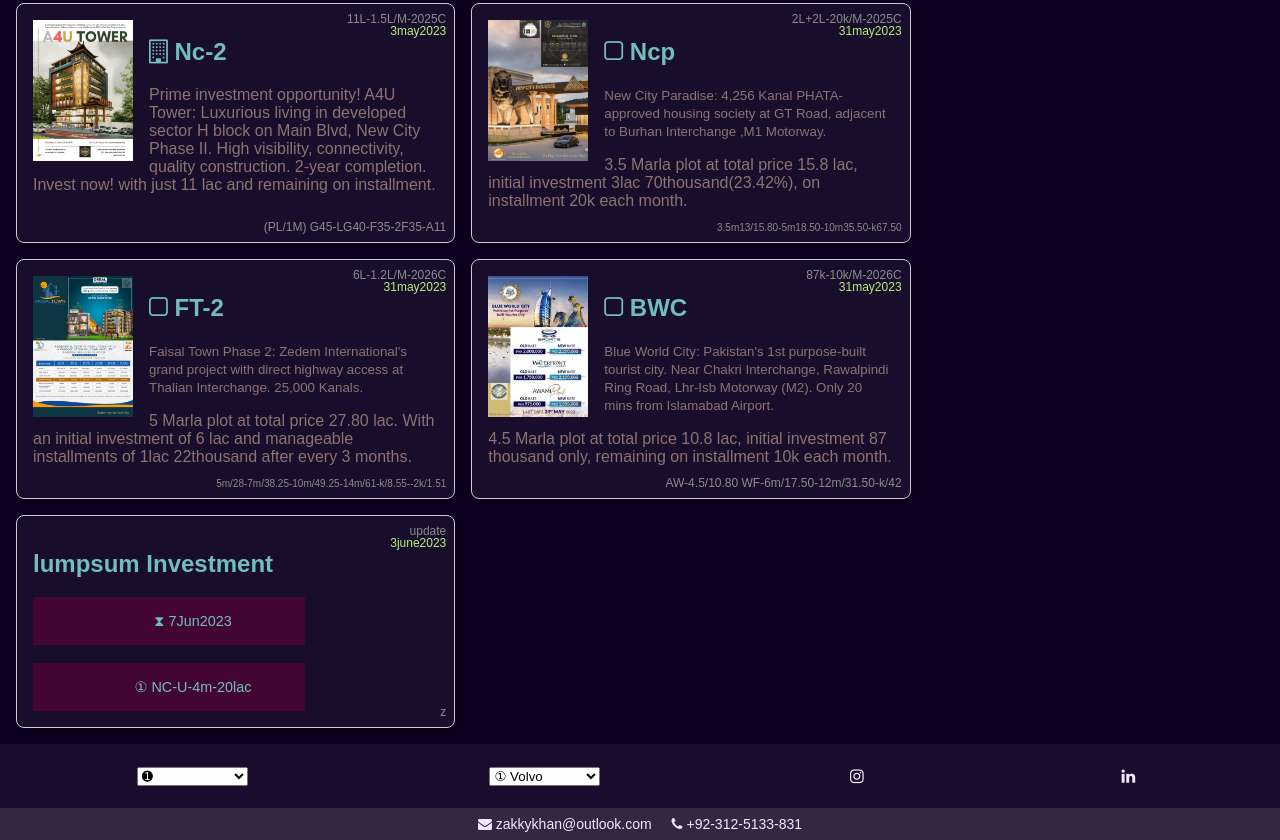
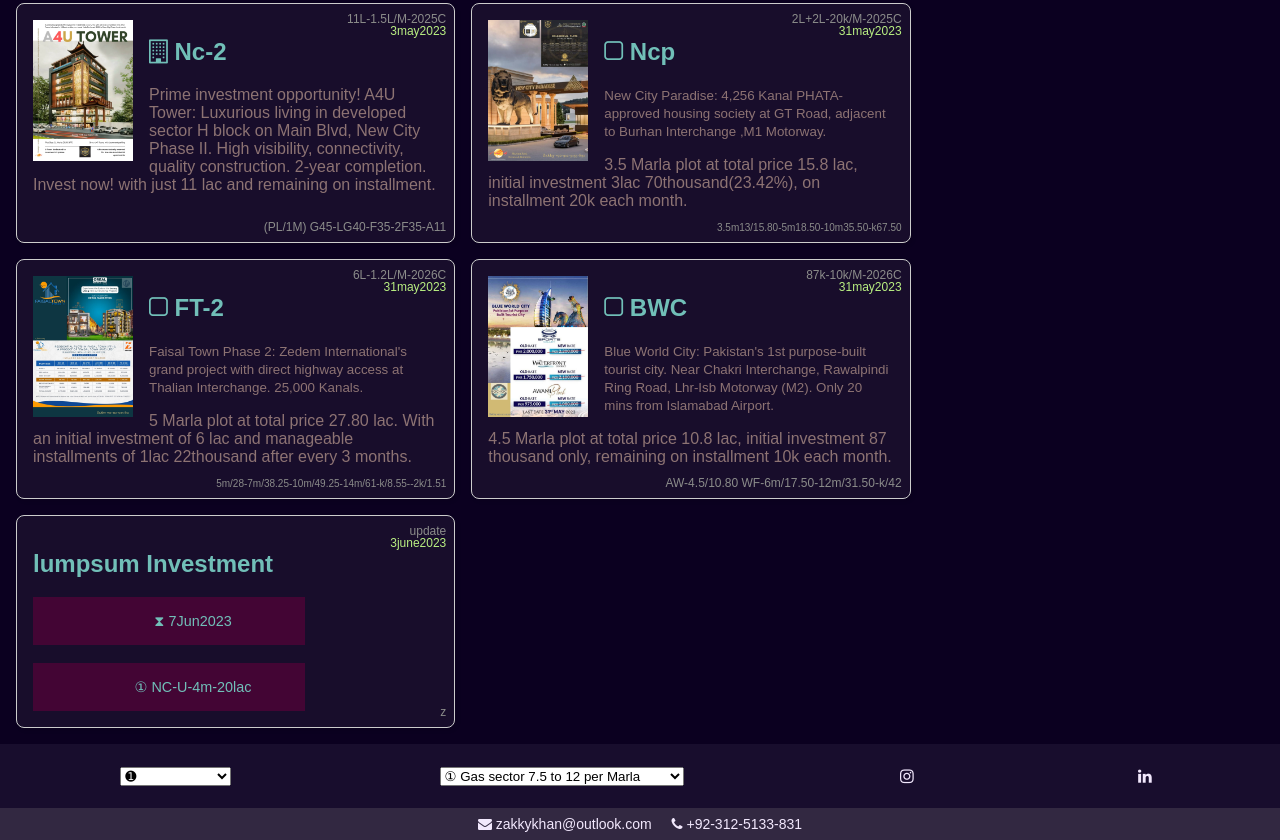
Before and after one commit to zakky-play-ground/bug-free-engine, a plain HTML site: page index.html in a window 1280 px wide. Shown: the part 956-1796 px from the top of the page. Drawn offline with Linux system fonts and the light colour scheme.

Commit message:
a to till Q Update index.html

```diff
--- a/index.html
+++ b/index.html
@@ -422,17 +422,21 @@ footer i {
 
 
       <select name="cars" id="cars">
-        <optgroup label="New-city2">
-          <option value="volvo">&#x2460; Volvo</option>
-          <option value="saab">&#x2461; Saab</option>
+        <optgroup label="New-city2-rates">
+          <option value="volvo">&#x2460; Gas sector 7.5 to 12 per Marla</option>
+          <option value="saab">&#x2461; Non gas 3.5 to 8 per Marla</option>
         </optgroup>
-        <optgroup label="AforU">
-          <option value="mercedes"> &#x2460; Mercedes</option>
-          <option value="audi">&#x2461; Audi</option>
-          <option value="audi">&#x2462; Audi</option>
-          <option value="audi">&#x2463; Audi</option>
-          <option value="audi">&#x2464; Audi</option>
-        </optgroup>
+        <optgroup label="A block community 9.5 to 11">
+          <option value="audi"> &#x2460 ;A block backside 5 to 7 </option>
+          <option value="audi">&#x2461; B block 9 to 11</option>
+          <option value="audi">&#x2462; C block 7.5 to 11</option>
+          <option value="audi">&#x2463; D block 7.5 to 11</option>
+          <option value="audi">&#x2464; E block big gas sector 11lac p/m</option>
+          <option value="audi">&#x2462; E ext. no gas</option>
+          <option value="audi">&#x2462; L block 12</option>
+            <option value="audi">&#x2462; H block 10</option>
+            <option value="audi">&#x2462; Q ext. 3 Marla 4.5 to 6 lac p/m</option>
+</optgroup>
       </select>
 
       <a href="#"><i class="fa fa-instagram"></i></a>
```
